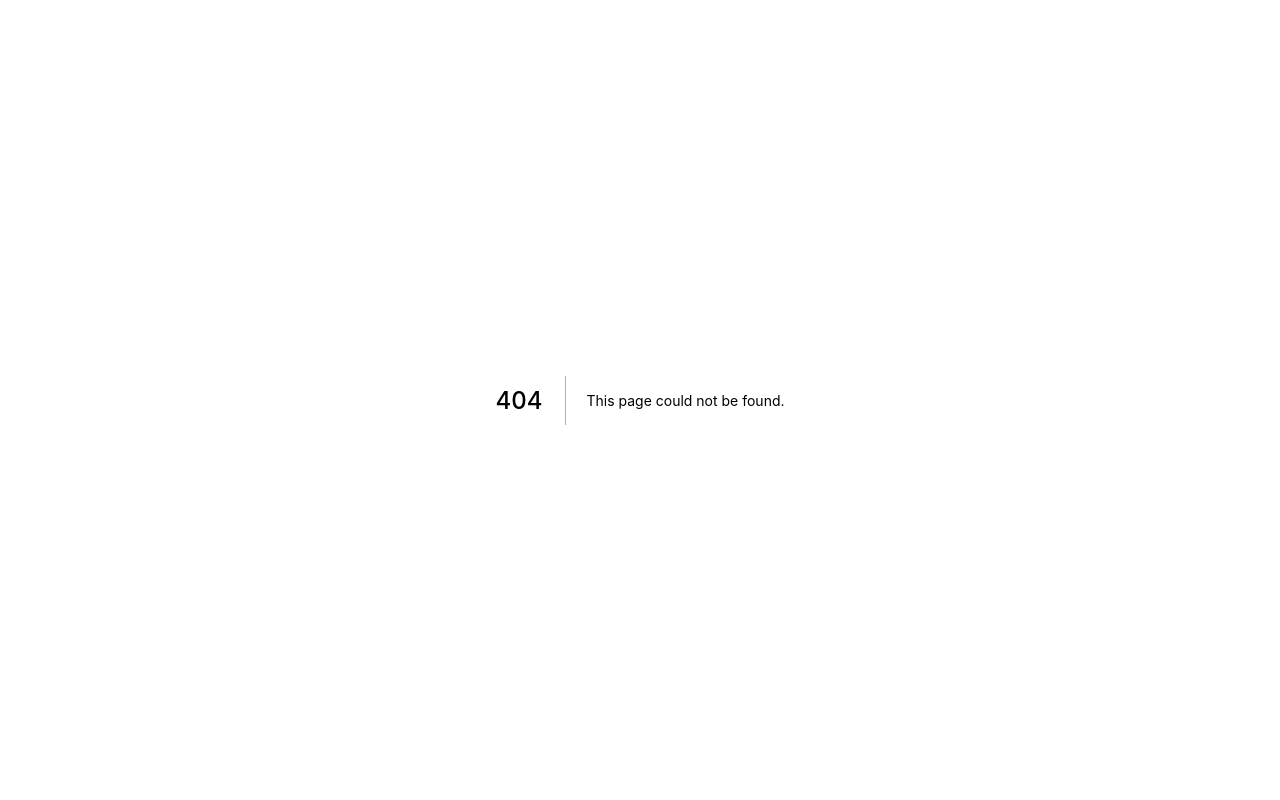
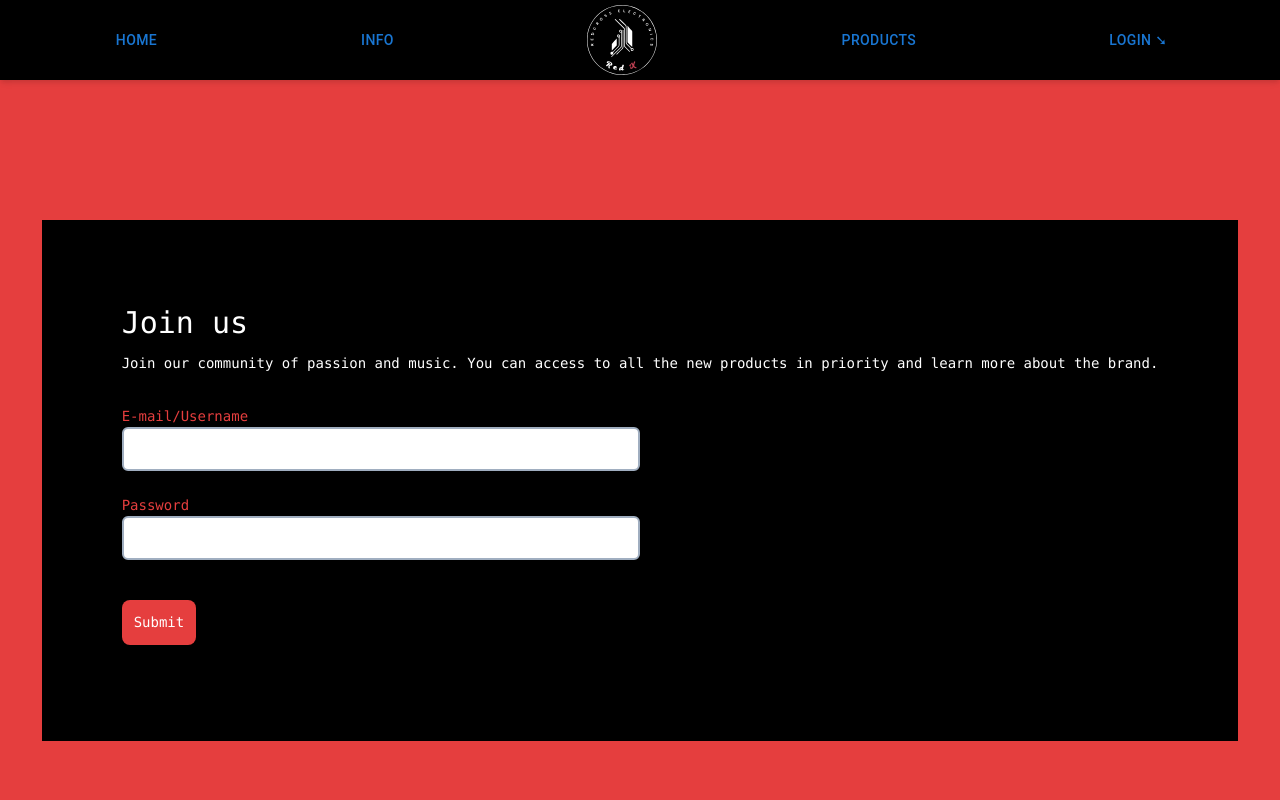
Before and after one commit to RedCElec/RedCrossWebSite, a Next.js app in the folder Front/redcross_website/: page /loginPage in a window 1280 px wide. Before the commit this address had no page. Shown: the top 800 px of the page. Built offline with nearby package versions, Linux system fonts and the light colour scheme.

Commit message:
Update general / quelque bug a corriger

```diff
--- a/Front/redcross_website/components/Carousel/CarousselTry.tsx
+++ b/Front/redcross_website/components/Carousel/CarousselTry.tsx
@@ -1,14 +1,12 @@
 
 import data from './dataCarousel';
 import Image from 'next/image';
-import { useEffect, useState} from 'react';
 import * as React from "react";
-import { IconButton } from '@mui/material';
-import ArrowCircleDownTwoToneIcon from '@mui/icons-material/ArrowCircleDownTwoTone';
-import ArrowCircleUpTwoToneIcon from '@mui/icons-material/ArrowCircleUpTwoTone';
+//import { IconButton } from '@mui/material';
+//import ArrowCircleDownTwoToneIcon from '@mui/icons-material/ArrowCircleDownTwoTone';
+//import ArrowCircleUpTwoToneIcon from '@mui/icons-material/ArrowCircleUpTwoTone';
+//import { red } from '@mui/material/colors';
 import CenteredLayout from '../CenteredLayout';
-import { red } from '@mui/material/colors';
-
 import { Swiper, SwiperSlide, useSwiper } from "swiper/react"
 import { Navigation, Pagination, Autoplay } from "swiper";
 import "swiper/css";
@@ -16,20 +14,10 @@ import "swiper/css/navigation";
 import "swiper/css/pagination";
 
 
-export default function CarousselTry(){
+export default function CarousselTry() {
 
-    const swiper = useSwiper();
-    function SlideNextButton() {
-        const swiper = useSwiper();
+
     return (
-
-          <IconButton onClick={()=> swiper.slideNext(500)}>
-                <ArrowCircleDownTwoToneIcon fontSize="large" sx={{ color: red[500] }}/>
-            </IconButton>
-        );
-      }
-
-    return(
         <CenteredLayout className="flex flex-row relative">
             <div className='overflow-hidden items-center w-full translate-y-96'>
                 <Swiper
@@ -42,26 +30,15 @@ export default function CarousselTry(){
                     pagination={true}
                     className="mySwiper"
                     loop={true}>
-        {data.map((slide: any )=> {
+                    {data.map((slide: any) => {
                         // eslint-disable-next-line react/jsx-key
                         return (
                             <SwiperSlide key={slide.id}>
-                        <Image src={slide.image} width="500px" height="200px" layout="responsive" alt="error"/>
+                                <Image src={slide.image} width="500px" height="200px" layout="responsive" alt="error" />
                             </SwiperSlide>
+                        )
+                    }
                     )}
-                )}
-
-                {/*}
-                <div className='z-10 absolute bottom-0'>
-
-                        <IconButton className='' onClick={()=> swiper?.slideNext()}>
-                        <ArrowCircleDownTwoToneIcon fontSize="large" sx={{ color: red[500] }}/>
-                        </IconButton>
-                        <IconButton onClick={() => swiper?.slideNext()}>
-                        <ArrowCircleUpTwoToneIcon fontSize="large" sx={{ color: red[500] }}/>
-                        </IconButton>
-
-                </div> */}
                 </Swiper>
             </div>
 
--- /dev/null
+++ b/Front/redcross_website/components/DropDown.tsx
@@ -0,0 +1,37 @@
+
+
+import React, { useState } from 'react';
+import { useRouter } from 'next/router';
+import { Button } from '@mui/material';
+
+
+export default function Dropdown() {
+
+    const router = useRouter();
+    const [click, setClick] = useState(false);
+
+    const handleClick = () => {
+
+     setClick(!click);
+    }
+
+    return (
+        <div>
+            <Button className="text-white hover:text-red-600" onClick={handleClick}>Login &#x2798;</Button>
+
+            {click ? <div className=' bg-black text-white list-none divide-y divide-gray-100 shadow mt-5 text-center z-50 py-3 absolute'>
+                <ul className="py-0">
+                    <li>
+                        <a href="#" className="text-sm hover:bg-gray-100 text-gray-700 block px-5 py-2" onClick={() => router.push('/loginPage')}>Login</a>
+                    </li>
+                    <li>
+                        <a href="#" className="text-sm hover:bg-gray-100 text-gray-700 block px-5 py-2">Settings</a>
+                    </li>
+                    <li>
+                        <a href="#" className="text-sm hover:bg-gray-100 text-gray-700 block p-5 py-2">Sign out</a>
+                    </li>
+                </ul>
+            </div> : null}
+        </div>
+    );
+}
--- a/Front/redcross_website/components/Footer.tsx
+++ b/Front/redcross_website/components/Footer.tsx
@@ -35,7 +35,7 @@ const dateFromThisYear = new Date();
             </li>
         </ul>
     </div>
-    <span className="block text-xs text-gray-500 sm:text-center dark:text-gray-400">© {dateFromThisYear.getFullYear()} <a href="https://flowbite.com/" className="hover:underline">RCelectronics</a>. All Rights Reserved.
+    <span className="block text-xs text-gray-500 sm:text-center dark:text-gray-400">© {dateFromThisYear.getFullYear()} <a href="https://flowbite.com/" className="hover:underline">RXelectronics</a>. All Rights Reserved.
     </span>
 </div>
 
--- a/Front/redcross_website/components/Layout.tsx
+++ b/Front/redcross_website/components/Layout.tsx
@@ -6,6 +6,8 @@ import CenteredLayout from './CenteredLayout';
 import { withChildren, withClassName } from '../config/withs';
 import Image from 'next/image';
 import Footer from './Footer';
+import Dropdown from './DropDown';
+
 
 export type LayoutType = 'centered'
 
@@ -27,10 +29,12 @@ export default function AppLayout({
         <link rel="icon" href="/logo_noir.ico" />
       </Head>
 
-        <div className="w-full h-20 flex justify-around items-center top-0 left-0 bg-black shadow-md  p-4 absolute">
-            <Button className="text-white hover:text-red-600" onClick={() => router.push('/')}>Home</Button>       {/*j'ai ajouté une anchor pour quand on click sur le logo c'a retourne à l'acceuil*/}
+        <div className="w-full h-20 flex justify-around items-center top-0 left-0 bg-black shadow-md p-4 absolute">
+            <Button className="text-white hover:text-red-600" onClick={() => router.push('/')}>Home</Button>
+            <Button className="text-white hover:text-red-600">Info </Button>
             <Image src="/logo.svg" layout="fixed" width={70} height={70} alt="bahAlors" onClick={() => router.push('/')}/> {/*Faudra mettre des alt correct mdrr*/}
             <Button className="text-white hover:text-red-600" onClick={() => router.push('/products')}>Products</Button>
+            <Dropdown></Dropdown>
         </div>
 
         <main className="min-h-screen">
--- /dev/null
+++ b/Front/redcross_website/components/Sidebar/Sidebar.tsx
@@ -0,0 +1,19 @@
+
+import * as React from "react";
+import { Button } from '@mui/material';
+
+export default function Sidebar() {
+
+    return (
+        <div className='absolute left-0 w-48 h-screen bg-black z-50'>
+
+            <div className="grid grid-cols-1 space-y-10 ">
+                <div className="text-white text-4xl font-bold ml-0 mr-0">Menu</div>
+                <Button className="text-white hover:text-red-600">Home</Button>
+                <Button className="text-white hover:text-red-600">Account</Button>
+                <Button className="text-white hover:text-red-600">Performance</Button>
+            </div>
+
+        </div>
+    )
+}
--- /dev/null
+++ b/Front/redcross_website/components/menuItem.ts
@@ -0,0 +1,30 @@
+
+
+
+export interface MenuItemsType {
+    id: Number,
+    title: String,
+    description: String,
+
+}
+
+
+export interface productData extends MenuItemsType{ };
+
+     const MenuItems = [
+    {
+        id:1,
+        title: "tu connais",
+        description: "qsdfg",
+
+
+    },
+    {
+        id:2,
+        title: "Login",
+        description: "qsdfg",
+
+    },
+]
+
+export default MenuItems;
--- a/Front/redcross_website/package.json
+++ b/Front/redcross_website/package.json
@@ -3,6 +3,7 @@
   "version": "0.1.0",
   "private": true,
   "scripts": {
+    "dev2": "NODE_ENV='development' node server.js",
     "dev": "next dev",
     "build": "next build",
     "start": "next start",
@@ -15,6 +16,7 @@
     "@mui/icons-material": "^5.10.9",
     "@mui/material": "^5.10.9",
     "clsx": "^1.2.1",
+    "http-proxy-middleware": "^2.0.6",
     "next": "12.3.1",
     "react": "18.2.0",
     "react-dom": "18.2.0",
--- a/Front/redcross_website/pages/index.tsx
+++ b/Front/redcross_website/pages/index.tsx
@@ -1,7 +1,7 @@
 import type { NextPage } from 'next'
 import AppLayout from '../components/Layout'
 import Image from 'next/image'
-import Footer from '../components/Footer'
+import Sidebar from '../components/Sidebar/Sidebar'
 import CarousselTry from '../components/Carousel/CarousselTry'
 
 
@@ -10,6 +10,7 @@ const Home: NextPage = () => {
 
   return (
     <div>
+
       <AppLayout type="centered" className="flex flex-col">
         <CarousselTry></CarousselTry>
         <div className="grid grid-cols-1 gap-2 justify-items-center pt-8 ">
@@ -22,16 +23,23 @@ const Home: NextPage = () => {
             <p className='text-black font-mono'>Lorem ipsum dolor <br></br></p>
           </div>
         </div>
-        <button>Salut</button>
-          <div className='text-black max-w-xl text-center' >Lorem ipsum dolor sit amet consectetur adipisicing elit. Consequatur sed ut aut impedit numquam, repellendus, ratione ipsa doloribus nulla corrupti quos assumenda? Iste porro veniam minima doloribus pariatur nihil nostrum!</div>
-          <div className='text-black max-w-xl text-center' >Lorem ipsum dolor sit amet consectetur adipisicing elit. Consequatur sed ut aut impedit numquam, repellendus, ratione ipsa doloribus nulla corrupti quos assumenda? Iste porro veniam minima doloribus pariatur nihil nostrum!</div>
-          <div className='text-black max-w-xl text-center' >Lorem ipsum dolor sit amet consectetur adipisicing elit. Consequatur sed ut aut impedit numquam, repellendus, ratione ipsa doloribus nulla corrupti quos assumenda? Iste porro veniam minima doloribus pariatur nihil nostrum!</div>
         <div className='text-black max-w-xl text-center' >Lorem ipsum dolor sit amet consectetur adipisicing elit. Consequatur sed ut aut impedit numquam, repellendus, ratione ipsa doloribus nulla corrupti quos assumenda? Iste porro veniam minima doloribus pariatur nihil nostrum!</div>
         <div className='text-black max-w-xl text-center' >Lorem ipsum dolor sit amet consectetur adipisicing elit. Consequatur sed ut aut impedit numquam, repellendus, ratione ipsa doloribus nulla corrupti quos assumenda? Iste porro veniam minima doloribus pariatur nihil nostrum!</div>
         <div className='text-black max-w-xl text-center' >Lorem ipsum dolor sit amet consectetur adipisicing elit. Consequatur sed ut aut impedit numquam, repellendus, ratione ipsa doloribus nulla corrupti quos assumenda? Iste porro veniam minima doloribus pariatur nihil nostrum!</div>
         <div className='text-black max-w-xl text-center' >Lorem ipsum dolor sit amet consectetur adipisicing elit. Consequatur sed ut aut impedit numquam, repellendus, ratione ipsa doloribus nulla corrupti quos assumenda? Iste porro veniam minima doloribus pariatur nihil nostrum!</div>
 
-          <Image src="/logo_noir.svg" alt="This is a logo" layout="fixed" width={240} height={240} className="p-8"/>
+        <div className='py-10'>
+          <div className="border-t border-red-700 m-0 w-48"></div>
+  </div>
+
+        <div className='grid grid-cols-1 lg:grid-cols-2 gap-6 p-8'>
+          <div className='flex'>
+          <iframe width="560" height="315" src="https://www.youtube.com/embed/vXuCTILoYZY" title="YouTube video player" allow="accelerometer; autoplay; clipboard-write; encrypted-media; gyroscope; picture-in-picture" allowFullScreen></iframe>
+          </div>
+          <div className='flex'>
+          <iframe width="560" height="315" src="https://www.youtube.com/embed/m3mdeveWEgw" title="YouTube video player" allow="accelerometer; autoplay; clipboard-write; encrypted-media; gyroscope; picture-in-picture" allowFullScreen></iframe>
+          </div>
+        </div>
       </AppLayout>
     </div>
   )
--- a/Front/redcross_website/pages/infoAdd/PrivacyPolicy.tsx
+++ b/Front/redcross_website/pages/infoAdd/PrivacyPolicy.tsx
@@ -7,9 +7,11 @@ import Footer from '../../components/Footer'
 export default function PrivacyPolicy() {
   return (
     <div>
-    <AppLayout type="centered" className="flex flex-col">
+    <AppLayout type="centered" className="flex flex-col ">
+      <div className="w-9/12 justify-center" >
         <h1 className='text-2xl'>PrivacyPolicy</h1>
         <div>Lorem ipsum dolor, sit amet consectetur adipisicing elit. Neque illo esse enim voluptates autem dolorem reiciendis iure optio, recusandae in molestiae pariatur fuga eius saepe, quam voluptatibus? Veniam, alias dicta.</div>
+    </div>
     </AppLayout>
     </div>
   )
--- /dev/null
+++ b/Front/redcross_website/pages/loginPage.tsx
@@ -0,0 +1,63 @@
+
+import type { NextPage } from 'next'
+import AppLayout from '../components/Layout'
+import React, { useState } from 'react'
+
+
+export default function LoginPage(props: any) {
+
+
+    const [inputs, setInputs] = useState({});
+
+    const handleChange = (event: any) => {
+      const name = event.target.name;
+      const value = event.target.value;
+      setInputs(values => ({...values, [name]: value}))
+    }
+
+    const handleSubmit = (event: any) => {
+      event.preventDefault();
+      alert(inputs);
+    }
+
+    return (
+        <div className='bg-red-600'>
+            <AppLayout type="centered">
+                <div className=" grid h-screen place-items-center">
+                    <form action="/send-data-here" method="post" className='bg-black text-white flex font-mono'>
+                        <div className="flex-1 text-white p-20">
+                            <h1 className="text-3xl pb-2 font-mono">
+                                Join us
+                            </h1>
+                            <p className="text-sm text-white">
+                                Join our community of passion and music.
+                                You can access to all the new products in priority and learn more about the brand.
+                            </p>
+                            <div className="mt-6 ">
+                                <div className="pb-4">
+                                    <label htmlFor="email" className="block font-mono text-sm pb-2">
+                                    </label>
+                                    <p className="text-sm font-mono text-red-600">E-mail/Username</p>
+                                    <input className="border-2 border-gray-500 p-2 rounded-md w-1/2 focus:border-teal-500 focus:ring-teal-500" onChange={handleChange} />
+                                </div>
+
+                                <div className="pb-4">
+                                    <label htmlFor="password" className="block font-mono text-sm pb-2">
+                                    </label>
+                                    <p className="text-sm font-mono text-red-600">Password</p>
+                                    <input className="border-2 border-gray-500 p-2 rounded-md w-1/2 focus:border-teal-500 focus:ring-teal-500 " />
+                                </div>
+
+                                <div className="pb-4">
+                                    <button type="submit" className="bg-red-600 font-latoBold text-sm text-white p-3 mt-6 rounded-lg" >
+                                        Submit
+                                    </button>
+                                </div>
+                            </div>
+                        </div>
+                    </form>
+                </div>
+            </AppLayout >
+        </div >
+    )
+}
--- /dev/null
+++ b/Front/redcross_website/pages/testApi.tsx
@@ -0,0 +1,27 @@
+import AppLayout from "../components/Layout";
+
+
+export default function testApi() {
+
+
+    const faireUneDiv = (): any => {
+
+        fetch("http://localhost:3080/testFetch", {
+            method: 'POST',
+            redirect: 'follow'
+        })
+            .then(response => response.text())
+            .then(result => console.log(result))
+            .catch(error => console.log('error', error));
+
+
+    }
+
+    return (
+        <AppLayout type="centered" className="flex flex-col">
+            <div> Bonjour</div>
+
+            <button className='border-1 bg-black text-white' onClick={faireUneDiv()}> Il faut un button quand meme</button>
+        </AppLayout>
+    )
+}
--- a/Front/redcross_website/styles/globals.css
+++ b/Front/redcross_website/styles/globals.css
@@ -15,9 +15,19 @@
 
   .swiper-button-prev.swiper-button-prev{
     --swiper-theme-color: #ed1c2c;
+    opacity: 0.7;
   }
   .swiper-button-next.swiper-button-next{
     --swiper-theme-color: #ed1c2c;
+    opacity: 0.7;
+  }
+  .swiper-button-prev.swiper-button-prev:hover{
+    --swiper-theme-color: #ed1c2c;
+    opacity: 1;
+  }
+  .swiper-button-next.swiper-button-next:hover{
+    --swiper-theme-color: #ed1c2c;
+    opacity: 1;
   }
 /* target the active bullet */
 span.swiper-pagination-bullet.swiper-pagination-bullet-active {
@@ -30,3 +40,44 @@ span.swiper-pagination-bullet.swiper-pagination-bullet-active {
   background-color: white;
   opacity: 0.7;
 }
+
+
+/*C'est une bétise woulaaaaaaaaaaaaaa !!!!!!!!!!!
+<--------------------------GROSSE COONERIE J4AI MIS TOUT LE CSS DANS LE GLOBAL (C'est mal de copy/paste) ------------->*/
+
+.dropdown-menu {
+    background: red;
+    width: 200px;
+    position: absolute;
+    top: 80px;
+    list-style: none;
+    text-align: start;
+  }
+
+  .dropdown-menu li {
+    background: #1888ff;
+    cursor: pointer;
+  }
+
+  .dropdown-menu li:hover {
+    background: #5cabff;
+  }
+
+  .dropdown-menu.clicked {
+    display: none;
+  }
+
+  .dropdown-link {
+    display: block;
+    height: 100%;
+    width: 100%;
+    text-decoration: none;
+    color: #fff;
+    padding: 16px;
+  }
+
+  @media screen and (max-width: 960px) {
+    .fa-caret-down {
+      display: none;
+    }
+  }
```
Also changed, not shown: 1 other file (tests, documents, lock files or other folders). Lines whose indentation alone changed are shown as unchanged.
